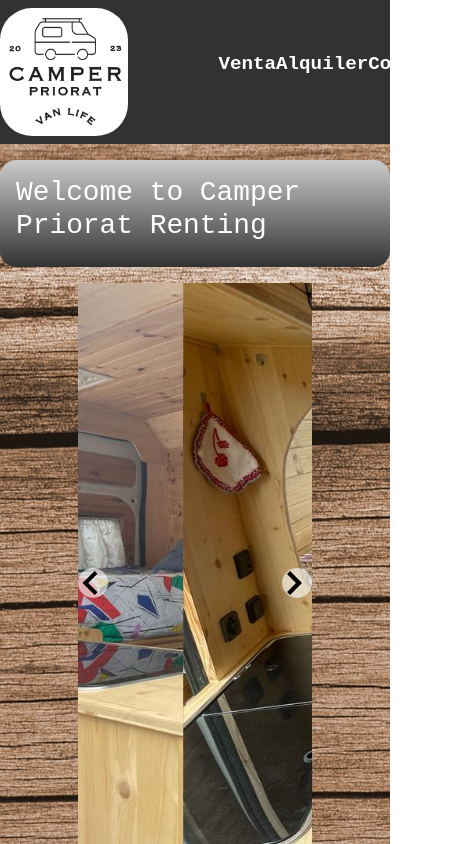
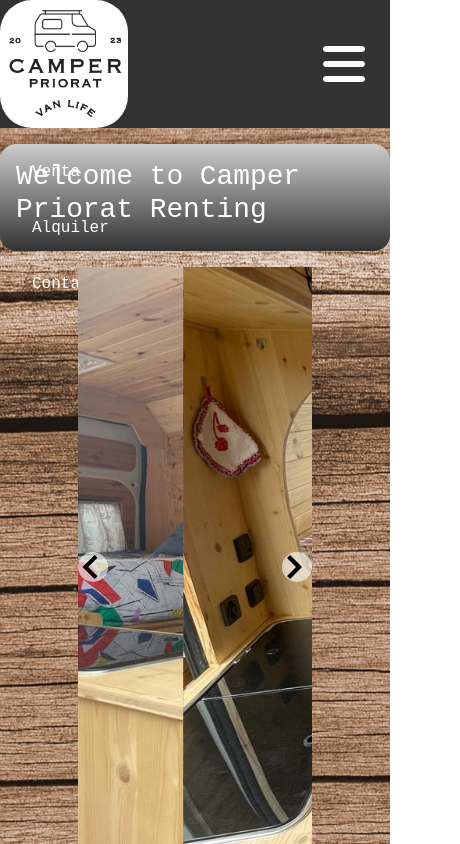
Before and after one commit to sisasfx/camper-priorat, a React (Create React App) app: page /renting in a window 390 px wide. Shown: the top 844 px of the page, 460 px wide, since content can reach past the window. Built offline with nearby package versions, Linux system fonts and the light colour scheme.

Commit message:
feat:navbar responsive

```diff
--- a/src/components/navbar.jsx
+++ b/src/components/navbar.jsx
@@ -1,26 +1,49 @@
-import React from 'react'
-import {Link} from 'react-router-dom'
-import "../styles/components.css"
-import logo from "../img/logo_three.png"
-
+import React, { useState } from "react";
+import { Link } from "react-router-dom";
+import { FontAwesomeIcon } from '@fortawesome/react-fontawesome';
+import "../styles/components.css";
+import logo from "../img/logo_three.png";
+import { faBars } from '@fortawesome/free-solid-svg-icons'
 
 export const NavBar = () => {
-    return(
-        <nav className='navbar d-flex justify-content-start'>
-            <img className='logo-img' alt='logo'src={logo}/>
-            <ul className='item-list'>
-                <Link to={'/market'} style={{ textDecoration: 'none' }}>
-                    <li className='item-from-list'>Venta</li>
+
+  const [isOpen, setOpen] = useState(false)
+
+  return (
+    <div className="navs-container">
+      <nav className="navbar-desktop">
+        <img className="logo-img" alt="logo" src={logo} />
+        <ul className="item-list">
+          <Link to={"/market"} style={{ textDecoration: "none" }}>
+            <li className="item-from-list">Venta</li>
           </Link>
-                <Link to={'/renting'} style={{ textDecoration: 'none' }}>
-                    <li className='item-from-list'>Alquiler</li>
+          <Link to={"/renting"} style={{ textDecoration: "none" }}>
+            <li className="item-from-list">Alquiler</li>
           </Link>
-                <Link to={'/'} style={{ textDecoration: 'none' }}>
-                    <li className='item-from-list'>Contacto</li>
+          <Link to={"/"} style={{ textDecoration: "none" }}>
+            <li className="item-from-list">Contacto</li>
           </Link>
         </ul>
       </nav>
+      <nav className="navbar-phone">
+        <img className="logo-img" alt="logo" src={logo} />
+        <span className="burger-button">
+          <FontAwesomeIcon icon={faBars} onClick={() => setOpen(!isOpen)} />
+        </span>
+        <ul className={`item-list-phone ${isOpen ? "open": "notOpen"}`}>
+          <Link to={"/market"} style={{ textDecoration: "none" }}>
+            <li className="item-from-list-phone">Venta</li>
+          </Link>
+          <Link to={"/renting"} style={{ textDecoration: "none" }}>
+            <li className="item-from-list-phone">Alquiler</li>
+          </Link>
+          <Link to={"/"} style={{ textDecoration: "none" }}>
+            <li className="item-from-list-phone">Contacto</li>
+          </Link>
+        </ul>
+      </nav>
+    </div>
   );
-}
+};
 
 export default NavBar;
--- a/src/styles/components.css
+++ b/src/styles/components.css
@@ -1,6 +1,10 @@
-.navbar{
+.navbar-desktop{
+    width: 100%;
     background-color: rgba(51,50,51,255);
     color: white;
+    display: flex;
+    justify-content: start;
+    align-items: center;
 }
 .logo-img{
     height: 8rem;
@@ -23,6 +27,77 @@
     color: white;
     text-decoration: none;
 }
+
+/*NAVBAR RESPONSIVE*/
+@media screen and (max-width:2560px) and (min-width:701px){
+    .navbar-phone{
+        display: none;
+    }
+}
+@media screen and (max-width:700px) and (min-width:500px) {
+    .navbar-desktop ul{
+        width: 100%;
+        margin-left: 0rem;
+        margin-right: 1rem;
+    }
+    .navbar-phone{
+        display: none;
+    }
+}
+@media screen and (max-width:499px) and (min-width:300px){
+    .navbar-desktop{
+        display: none;
+    }
+    .navbar-phone{
+        display: flex;
+        align-items: center;
+        background-color: rgba(51,50,51,255);
+    }
+    .burger-button{
+        width: 50%;
+        margin-left: 50%;
+        font-size: 3rem;
+        color: white;
+    }
+    .item-list-phone.notOpen{
+        width: 200px;
+        height: 50vh;
+        position: absolute;
+        background-color: rgba(51,50,51,255);
+        transform: translateX(-100%);
+        transition: 0.5s ease all;
+        top: 8rem;
+        text-decoration: none;
+        list-style: none;
+        font-weight: bold;
+        font-family: 'Courier New', Courier, monospace;
+    }
+    .item-list-phone.notOpen li{
+        cursor: pointer;
+        color: white;
+        margin-top: 2rem;
+    }
+    .item-list-phone.open{
+        width: 200px;
+        height: 50vh;
+        position: absolute;
+        background-color: rgba(51,50,51,255);
+        transform: translateX(0%);
+        transition: 0.5s ease all;
+        top: 8rem;
+        z-index: 2;
+        text-decoration: none;
+        list-style: none;
+        font-weight: bold;
+        font-family: 'Courier New', Courier, monospace;
+    }
+    .item-list-phone.open li {
+        cursor: pointer;
+        color: white;
+        margin-top: 2rem;
+    }
+}
+
 /*FOOTER COMPONENT*/
 .foot{
     height: auto;
--- a/src/styles/pages.css
+++ b/src/styles/pages.css
@@ -8,13 +8,11 @@
 /* Section 1*/
 .description-box-1 {
     width: auto;
-
     text-align: center;
     background-image: url("https://images.unsplash.com/photo-1615412704911-55d589229864?ixlib=rb-4.0.3&ixid=M3wxMjA3fDB8MHxwaG90by1wYWdlfHx8fGVufDB8fHx8fA%3D%3D&auto=format&fit=crop&w=982&q=80");
     background-repeat: no-repeat;
     background-size:cover;
     background-position: center;
-
 }
 .logo1{
     top: 50%;
```
Lines whose indentation alone changed are shown as unchanged.
